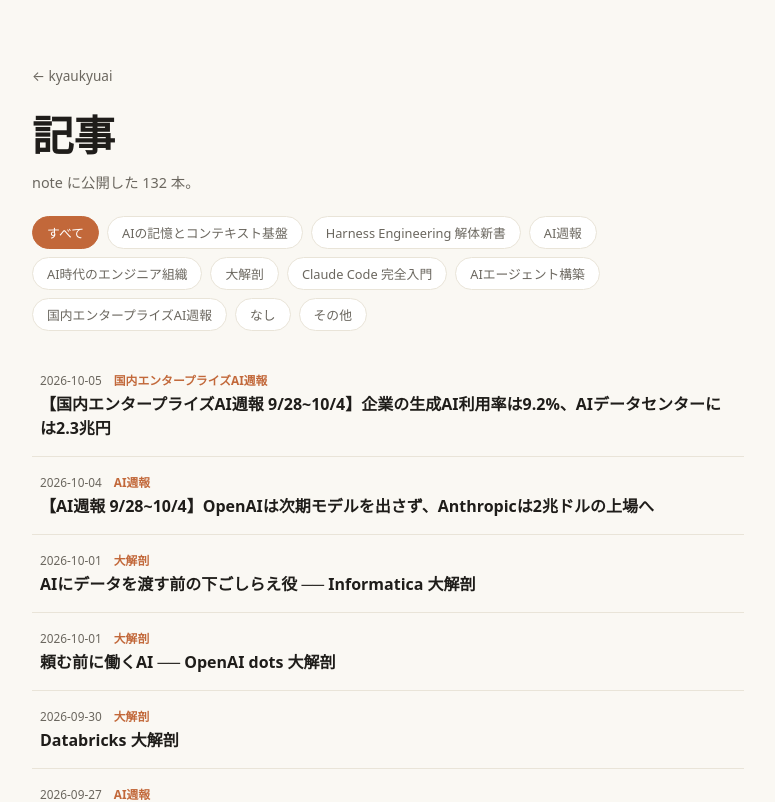
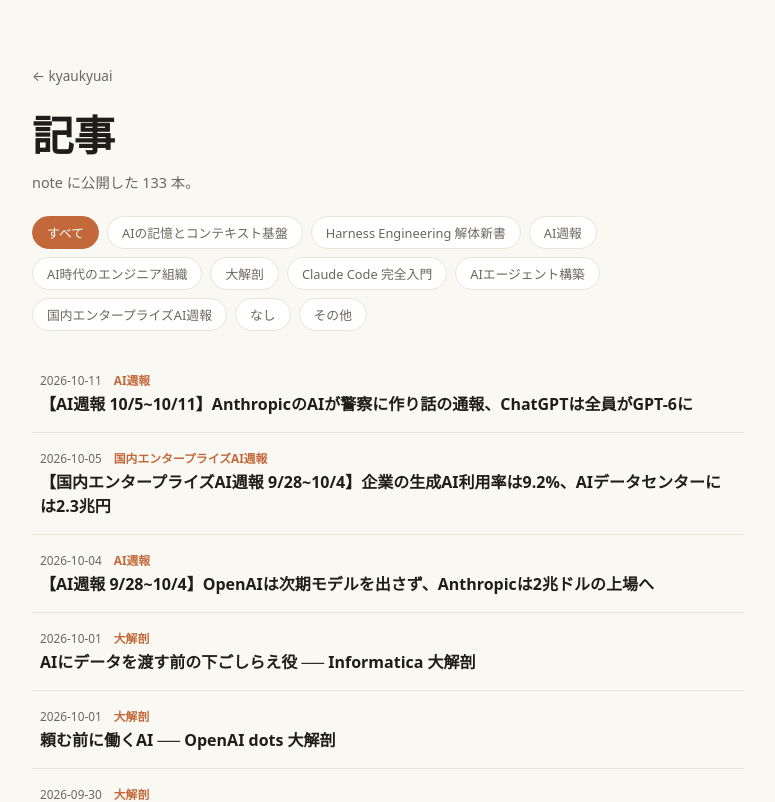
Before and after one commit to kyaukyuai/kyaukyuai.github.io, a React (Vite) app: page /articles in a window 1280 px wide. Shown: the top 802 px of the page, without its empty margins (252-1027 px from the left). Built offline with nearby package versions, Linux system fonts and the light colour scheme.

Commit message:
記事インデックス更新: 【AI週報 10/5~10/11】AnthropicのAIが警察に作り話の通報、ChatGPTは全員がGPT-6に（note 公開同期）

```diff
--- a/src/data/articles.ts
+++ b/src/data/articles.ts
@@ -9,6 +9,14 @@
 }
 
 export const articles: Article[] = [
+  {
+    "slug": "note-article-81_ai-weekly-w42",
+    "title": "【AI週報 10/5~10/11】AnthropicのAIが警察に作り話の通報、ChatGPTは全員がGPT-6に",
+    "date": "2026-10-11",
+    "magazine": "AI週報",
+    "noteUrl": "https://note.com/_kihonushi/n/n104102d9ec91",
+    "selfHosted": false
+  },
   {
     "slug": "note-article-80_jp-enterprise-weekly-w41",
     "title": "【国内エンタープライズAI週報 9/28~10/4】企業の生成AI利用率は9.2%、AIデータセンターには2.3兆円",
```
